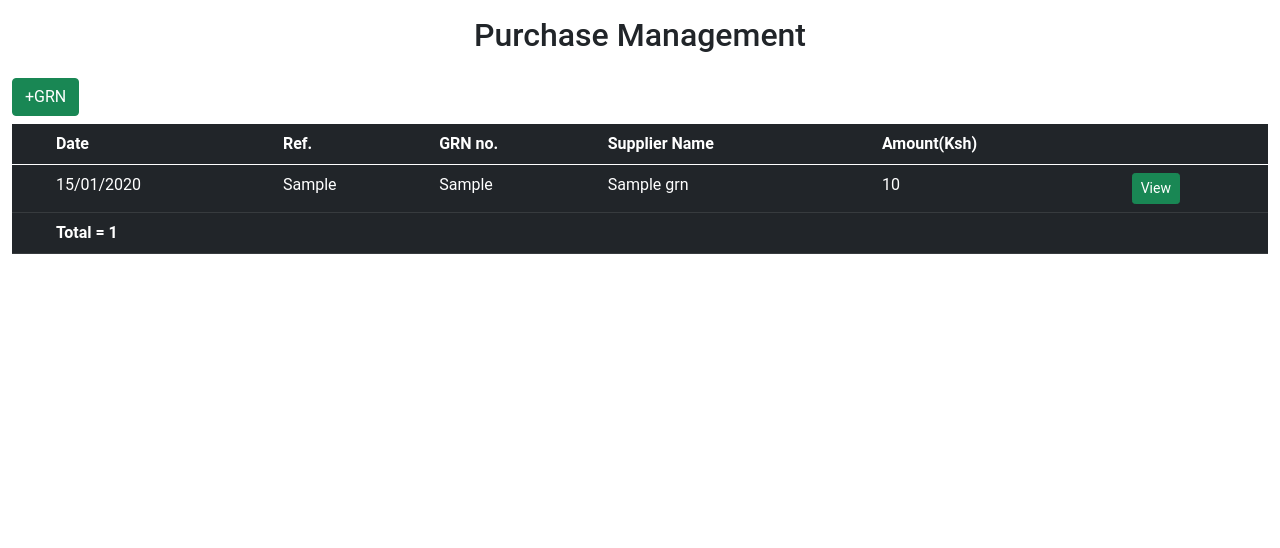
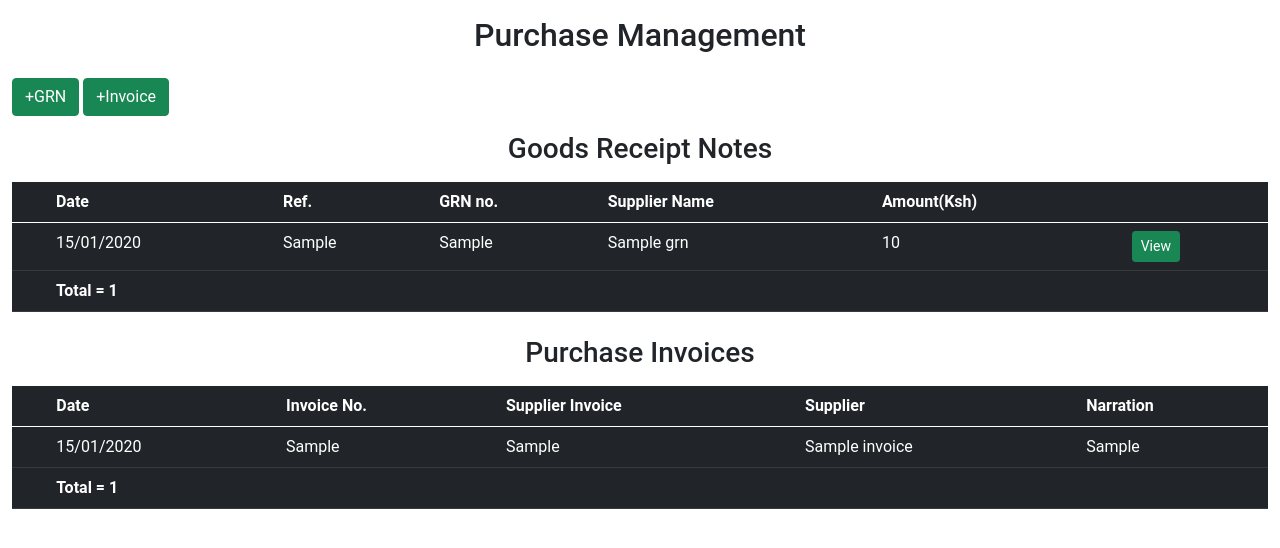
Before and after one commit to Oduo24/Orbit, a Flask app: page /purchases/purchases_master_template in a window 1280 px wide. Shown: the part 56-604 px from the top of the page. Run offline with Flask 3, Linux system fonts and the light colour scheme; tables that the repository leaves empty hold one stand-in row (values such as "Sample post"); some libraries are stand-ins or nearby versions.

Commit message:
Completed invoicing

```diff
--- /dev/null
+++ b/pytests/myfunc.py
@@ -0,0 +1,4 @@
+def add_fish_to_aquarium(fish_list):
+    if len(fish_list) > 10:
+        raise ValueError("A maximum of 10 fish can be added")
+    return {"tank_a": fish_list}
--- a/views/kot/static/js/custom.js
+++ b/views/kot/static/js/custom.js
@@ -5,8 +5,10 @@ let orderDetailsBtn = document.querySelectorAll('.orderDetails')
 orderDetailsBtn.forEach((detailBtn) => {
   detailBtn.addEventListener('click', (ev) => {
     ev.preventDefault();
-    //let orderNumber = detailBtn.parentElement.previousElementSibling.previousElementSibling
-//		  .previousElementSibling.previousElementSibling.previousElementSibling.previousElementSibling.previousElementSibling.innerHTML;
+
+    // Clearing all item details in the dom before loading new ones
+    document.querySelector('#orderItemDetails').innerHTML = '';
+
     let orderNumber = detailBtn.closest('tr').querySelector('.order_number').textContent
 
     let xhr = new XMLHttpRequest();
--- a/views/purchase/routes.py
+++ b/views/purchase/routes.py
@@ -3,7 +3,7 @@ from flask import Blueprint, render_template, request, flash, url_for, redirect,
 
 from sqlalchemy.exc import IntegrityError
 
-from models.purchases import GRN, GRNStockItem, Purchase, PurchaseStockItems, Supplier, StockItems
+from models.purchases import GRN, GRNStockItem, PurchaseInvoice, Supplier, StockItems
 
 from models import storage
 
@@ -43,6 +43,7 @@ def get_all_purchases():
         stock_items = storage.get_all_objects(StockItems)
         suppliers = storage.get_all_objects(Supplier)
         grns = storage.get_all_objects(GRN)
+        purchase_invoices = storage.get_all_objects(PurchaseInvoice)
         number_of_grns = len(grns)
     except Exception as e:
         flash(str(e))
@@ -51,7 +52,9 @@ def get_all_purchases():
     return render_template('purchase.html', suppliers=suppliers,
                                             grns=grns,
                                             number_of_grns=number_of_grns,
-                                            stock_items=stock_items)
+                                            stock_items=stock_items,
+                                            purchase_invoices=purchase_invoices,
+                                            number_of_invoices=len(purchase_invoices))
 
 @purchases_views.route('/add_new_grn', methods=['GET', 'POST',], strict_slashes=False)
 def add_new_grn():
@@ -113,7 +116,7 @@ def add_new_grn():
                 return jsonify(str(e) + "\n Potentially an invalid item name has been entered."), 500
 
             storage.close()
-            return jsonify(f"GRN saved\nGRN No. {grn_no}"), 200
+            return jsonify(f"SUCCESS>\nGRN No. {grn_no} saved."), 200
         else:
             return jsonify("Backdated Entry...")
 
@@ -200,6 +203,71 @@ def grn_details():
             # Close session
 
         except Exception as e:
-            return jsonify({"error": "Could not retrieve data from the db."}), 500
+            return jsonify({"error": f"Could not retrieve data from the db.\n {e}"}), 500
 
         return jsonify(grn_details), 200
+
+@purchases_views.route('/pending_grns', methods=['GET', 'POST'], strict_slashes=False)
+def pending_grns():
+    """
+    Function that returns pending grns(grns of the supplier that have not been invoiced)
+    """
+    if request.method == 'POST':
+
+        try:
+            supplier_name = request.get_json()
+
+            # Get session
+            storage.reload()
+
+            grns = storage.get_pending_grns(supplier_name)
+            grns_list = [grn.grn_no for grn in grns]
+
+            return jsonify(grns_list), 200
+
+            # Close session
+            storage.close()
+
+        except Exception as e:
+            return jsonify({"error": f"Could not retrieve pending grns from the db.\n {e}"}), 500
+
+@purchases_views.route('/new_invoice', methods=['GET', 'POST'], strict_slashes=False)
+def new_invoice():
+    """
+    Creates and saves new grn
+    """
+    if request.method == 'POST':
+        try:
+            data = request.get_json()
+
+            #purchase invoice object details
+            invoice_no = storage.generate_document_number('INV')
+            grn = storage.get_single_grn_id(GRN, data["GRN_No"])
+            grn_id = grn.id
+            supplier_name = grn.supplier_name
+
+            purchase_invoice_details = {
+                    "invoice_no": invoice_no,
+                    "supplier_invoice_date": data["Supplier_Invoice_Date"],
+                    "grn_no": grn_id,
+                    "supplier_name": supplier_name,
+                    "supplier_invoice_no": data["Supplier_Invoice_No"],
+                    "narration": data["narration"]
+                    }
+            new_invoice = PurchaseInvoice(**purchase_invoice_details)
+            # Mark grn as already invoiced
+            grn.is_invoiced = True
+
+            #storage.reload()
+            storage.new_modified(new_invoice)
+            storage.new_modified(grn)
+
+
+        except Exception as e:
+            storage.rollback()
+            storage.close()
+            return jsonify({"error": f"Could not create a new invoice. \n {e}"}), 500
+
+        storage.save()
+        storage.close()
+        return jsonify(f"SUCCESS. \n Invoice number {invoice_no} created."), 200
--- a/views/purchase/static/js/custom.js
+++ b/views/purchase/static/js/custom.js
@@ -372,3 +372,200 @@ document.querySelector('#close').addEventListener('click', event => {
 	// Clear the content of the off-canvas body
 	document.querySelector('#grnDetail').innerHTML = '';
 });
+
+
+// Event listener for change in supplier name in supplier invoice form
+document.querySelector('#nameOfSupplier').addEventListener('change', async function (event) {
+	event.preventDefault();
+	const supplierName = event.target.value;
+
+	// Clear the previous option elements in the dom before appending new ones
+	document.querySelector('#grnList')
+
+	try {
+                const response = await fetch('/purchases/pending_grns', {
+			method: 'POST',
+			headers: {
+				    "Content-Type": "application/json",
+				 },
+			body: JSON.stringify(supplierName),
+			});
+
+                if (!response.ok) {
+                        const result = await response.json();
+                        alert(result.error);
+                } else {
+                        const result = await response.json();
+
+			// Setting the datalist of grns to be selected
+			result.forEach((grn) => {
+				const optionElement = document.createElement('option');
+				optionElement.setAttribute("value", grn);
+
+				// Appending the optionElement to the dom
+				document.querySelector('#grnList').appendChild(optionElement);
+			});
+
+                }
+        } catch (error) {
+                alert(`Error: ${error}`);
+
+        }
+});
+
+// Event listener to load grn items
+document.querySelector('#LoadGrnData').addEventListener('click', event => {
+	event.preventDefault();
+	const grnNumber = document.querySelector('#grnNo').value;
+	getInvItems(grnNumber);
+
+});
+
+// Function that retrieves the grn items of a given GRN number
+async function getInvItems(grn_no) {
+        try {
+                const response = await fetch('/purchases/grn_details', {
+                method: 'POST',
+                headers: {
+                            "Content-Type": "application/json",
+                         },
+                body: JSON.stringify(grn_no),
+                });
+
+                if (!response.ok) {
+                        const result = await response.json();
+                        alert(result.error);
+                } else {
+                        const result = await response.json();
+
+                        // Call the function that dislpays the items
+                        diplayInvItems(result.items, result.grn_no, result.supplier, result.grn_total);
+                }
+        } catch (error) {
+                alert(`Error: ${error}`);
+
+        }
+
+}
+
+// Function that displays the grn items on the browser
+function diplayInvItems(result, grnNo, supplier, grn_total) {
+	const table = document.querySelector('#invDetails');
+
+	// Remove any items before appending new ones
+	table.innerHTML = '';
+
+
+	result.forEach((item, index) => {
+
+		const tableRow = document.createElement('tr');
+		tableRow.setAttribute('id', `${item.part_no}`);
+
+		for (let i=0; i<6; i++) {
+			const td = document.createElement('td');
+			const inputTag = document.createElement('input');
+			inputTag.classList.add('form-control');
+			inputTag.setAttribute('disabled', null);
+
+			if (i===0) {
+				inputTag.value = item.item_name;
+			} else if (i===1) {
+				inputTag.value = item.part_no;
+			} else if (i===2) {
+				inputTag.value = item.uom;
+			} else if (i===3) {
+				inputTag.value = item.quantity;
+			} else if (i===4) {
+				inputTag.value = item.rate;
+			} else if (i===5) {
+				inputTag.value = item.amount;
+			}
+
+			td.appendChild(inputTag);
+			tableRow.appendChild(td);
+		}
+		table.appendChild(tableRow);
+	});
+	document.querySelector('#invoice_total_amount').innerText = `Ksh ${grn_total}`;
+}
+
+
+
+// Event listener for save invoice
+document.querySelector('#invoiceSaveBtn').addEventListener('click', async function (event) {
+	event.preventDefault();
+	const grnNumber = document.querySelector('#grnNo').value;
+	const suplierInvNumber = document.querySelector('#invRef').value;
+	const supplierInvDate = document.querySelector('#supplierInvDate').value;
+	const narration = document.querySelector('#invNarration').value;
+
+	const invDetails = {
+		GRN_No: grnNumber,
+		Supplier_Invoice_No: suplierInvNumber,
+		Supplier_Invoice_Date: supplierInvDate,
+		narration: narration
+	};
+	// Check for null values
+	const emptyValues = checkMissing(invDetails);
+	if (emptyValues.length === 0) {
+		// Post the invoice details which returns the created invoice number
+		// postData takes the url and the data to be posted
+		const result = await postData(invDetails, '/purchases/new_invoice');
+		clearInvDetails();
+		alert(`${result}`);
+
+	} else {
+		alert(`Missing values:\n ${emptyValues}`);
+	}
+
+});
+
+// Function that checks for missing form details
+function checkMissing(invDetails) {
+	// Append a slash at the end of narration to ensure it's not returned as empty
+	// This means narration can be missing without throwing a missing value alert
+	invDetails.narration = invDetails.narration + '/';
+	const emptyValues = [];
+	for (let prop in invDetails) {
+		if (!invDetails[prop]) {
+			emptyValues.push(prop);
+		}
+	}
+	return emptyValues;
+}
+
+// Post data function
+async function postData(data, url) {
+	try {
+		const response = await fetch(url, {
+			method: 'POST',
+			headers: {
+                            "Content-Type": "application/json",
+                         },
+			body: JSON.stringify(data)
+		});
+
+		const result = await response.json();
+
+		if (response.ok) {
+			return result;
+		} else {
+			alert(result.error);
+		}
+	}
+	catch (error) {
+		alert(`${error}`);
+	}
+}
+
+// Clear invoice details
+function clearInvDetails() {
+        document.querySelector('#invDetails').innerHTML = '';
+        document.querySelector('#grnList').innerHTML = '';
+        document.querySelector('#supplierInvDate').value = '';
+        document.querySelector('#nameOfSupplier').value = '';
+        document.querySelector('#invRef').value = '';
+        document.querySelector('#grnNo').value = '';
+        document.querySelector('#invNarration').value = '';
+        document.querySelector('#invoice_total_amount').innerText = 0;
+}
--- a/views/purchase/templates/purchase.html
+++ b/views/purchase/templates/purchase.html
@@ -9,6 +9,7 @@
 
 	<div class="py-2" id="purchases_icons">
 		<a class="btn btn-success" href="#grn_form" role="button" data-bs-toggle="offcanvas">+GRN</a>
+		<a class="btn btn-success" href="#invoice_form" role="button" data-bs-toggle="offcanvas">+Invoice</a>
 	</div>
 
 	{% with messages = get_flashed_messages() %}
@@ -18,6 +19,10 @@
 		</div>
 	    {% endif %}
 	{% endwith %}
+
+	<div class="container py-2">
+                <h3 class="text-center">Goods Receipt Notes</h3>
+        </div>
 
 	<table class="table table-dark">
 	<thead>
@@ -61,6 +66,46 @@
 	</tbody>
 
 	</table>
+
+	<!-- Invoices -->
+	<div class="container py-2">
+                <h3 class="text-center">Purchase Invoices</h3>
+        </div>
+
+	<table class="table table-dark">
+        <thead>
+                <tr>
+                <th scope="col"></th>
+                <th scope="col">Date</th>
+                <th scope="col">Invoice No.</th>
+                <th scope="col">Supplier Invoice</th>
+		<th scope="col">Supplier</th>
+		<th scope="col">Narration</th>
+                </tr>
+        </thead>
+        <tbody>
+                {% for inv in purchase_invoices %}
+                <tr>
+                        <th scope="row"></th>
+			<td>{{inv.created_at.strftime('%d/%m/%Y')}}</td>
+			<td>{{inv.invoice_no}}</td>
+                        <td>{{inv.reference_no}}</td>
+			<td>{{inv.supplier_name}}</td>
+			<td>{{inv.narration}}</td>
+                </tr>
+                {% endfor %}
+                <tr>
+                        <th scope="row"></th>
+                        <td scope="row"><b>Total = {{ number_of_invoices }}</b></td>
+                        <td></td>
+                        <td></td>
+			<td></td>
+			<td></td>
+                </tr>
+        </tbody>
+
+        </table>
+
 
 
 	<!-- New Grn off-cavas -->
@@ -173,4 +218,74 @@
                 </div>
 </div>
 
+
+<!-- Add invoice off-cavas -->
+	<div class="offcanvas offcanvas-top" data-bs-scroll="true" tabindex="-1" id="invoice_form" style="height: 95vh;"
+		aria-labelledby="offcanvasWithBothOptionsLabel">
+		<div class="offcanvas-header">
+			<h5 class="offcanvas-title" id="offcanvasWithBothOptionsLabel">New Invoice</h5>
+			<button type="button" class="btn-close text-reset" id="closeInv" data-bs-dismiss="offcanvas" aria-label="Close"></button>
+		</div>
+		<div class="offcanvas-body">
+		<form method="POST" action="" id="">
+			<div class=" input-group mb-3">
+                                <input type="text" class="form-control" placeholder="Inv No.(SystemGen)" id="inv_no" disabled>
+                                <span class="input-group-text">Supplier Invoice Date</span>
+                                <input class="form-control" type="date" id="supplierInvDate" required>
+                        </div>
+			<div class="input-group mb-3">
+				<input class="form-control" list="supplierList" id="nameOfSupplier" placeholder="Supplier" required>
+				<datalist id="supplierList">
+                                        {% for supplier in suppliers %}
+                                                <option value="{{ supplier.supplier_name }}">
+                                        {% endfor %}
+                                </datalist>
+                                <span class="input-group-text">Supplier Invoice No.</span>
+                                <input class="form-control" type="text" id="invRef" required>
+                        </div>
+			<div class=" input-group mb-5">
+				<input type="text" class="form-control" list="grnList" placeholder="GRN No." id="grnNo">
+				<datalist id="grnList">
+
+                                </datalist>
+				<span class="input-group-text">Narration:</span>
+				<input class="form-control" type="text" id="invNarration" required>
+                        </div>
+			<div class=" input-group mb-4">
+				<button class="btn btn-outline-success" type="button" id="LoadGrnData">Load</button>
+                        </div>
+
+			<!-- Table for item details -->
+			<table class="table">
+				<thead>
+                                  <tr>
+                                    <th scope="col">Part No.</th>
+                                    <th scope="col">Item Name</th>
+                                    <th scope="col">Unit</th>
+				    <th scope="col">Qty</th>
+				    <th scope="col">Rate(Ksh)</th>
+				    <th scope="col">Amount(Ksh)</th>
+				    <th scope="col"></th>
+                                  </tr>
+                                </thead>
+				<tbody id="invDetails">
+
+
+				</tbody>
+                       </table>
+		       <!-- End of table for invoice item details -->
+
+
+		       <div class="row justify-content-center text-end pt-5">
+		       	 <div class="col-sm-6 col-md-8 d-grid gap-2">
+                                <button type="button" class="btn btn-lg btn-success" id="invoiceSaveBtn">Save</button>
+                         </div>
+		       <div class="col-sm-6 col-md-4">
+			       <h2 class="">Total: Ksh<span class="" id="invoice_total_amount">0</span></h2>
+		       </div>
+		      </div>
+		</form>
+	</div>
+
+
 {% endblock %}
```
Also changed, not shown: engine/db_storage.py (+10 -2 lines), models/purchases.py (+15 -30 lines), pytests/test_add_fish_to_aquarium.py (added, +19 -0 lines), 1 other file.
